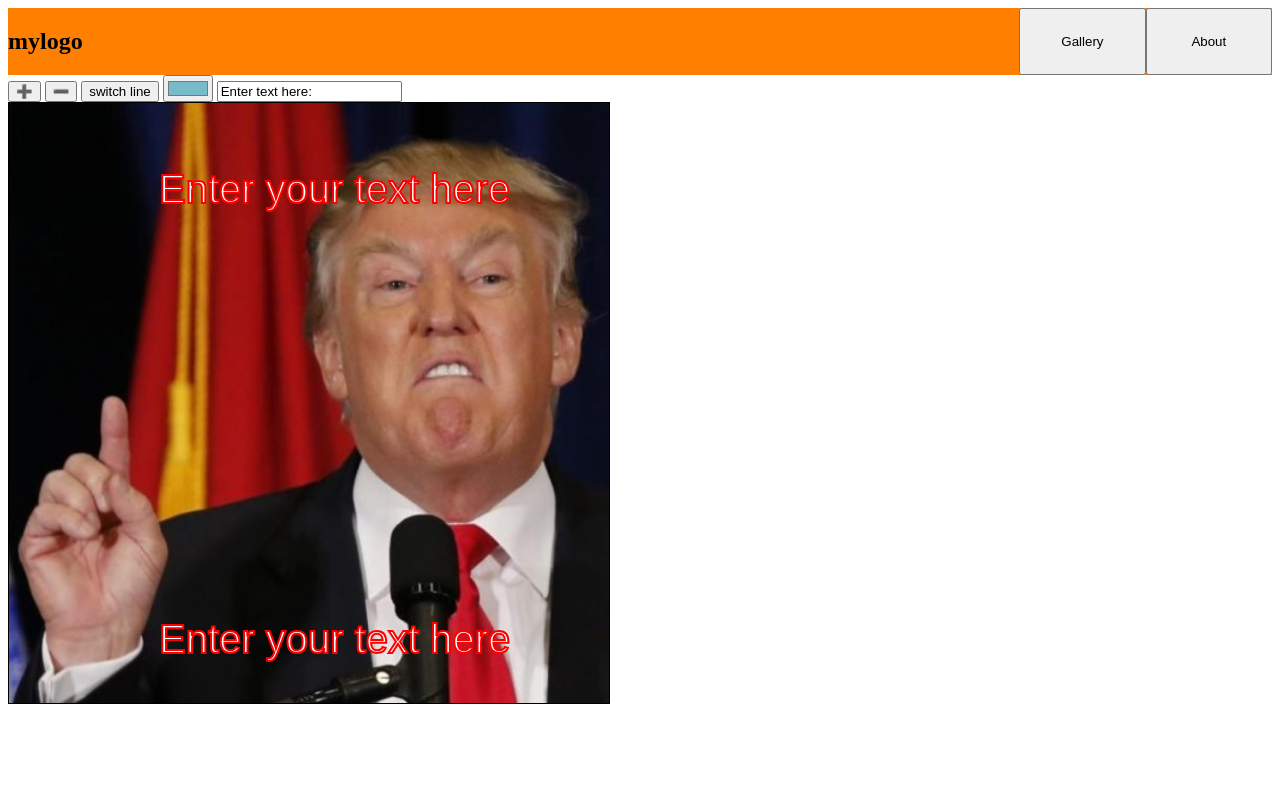
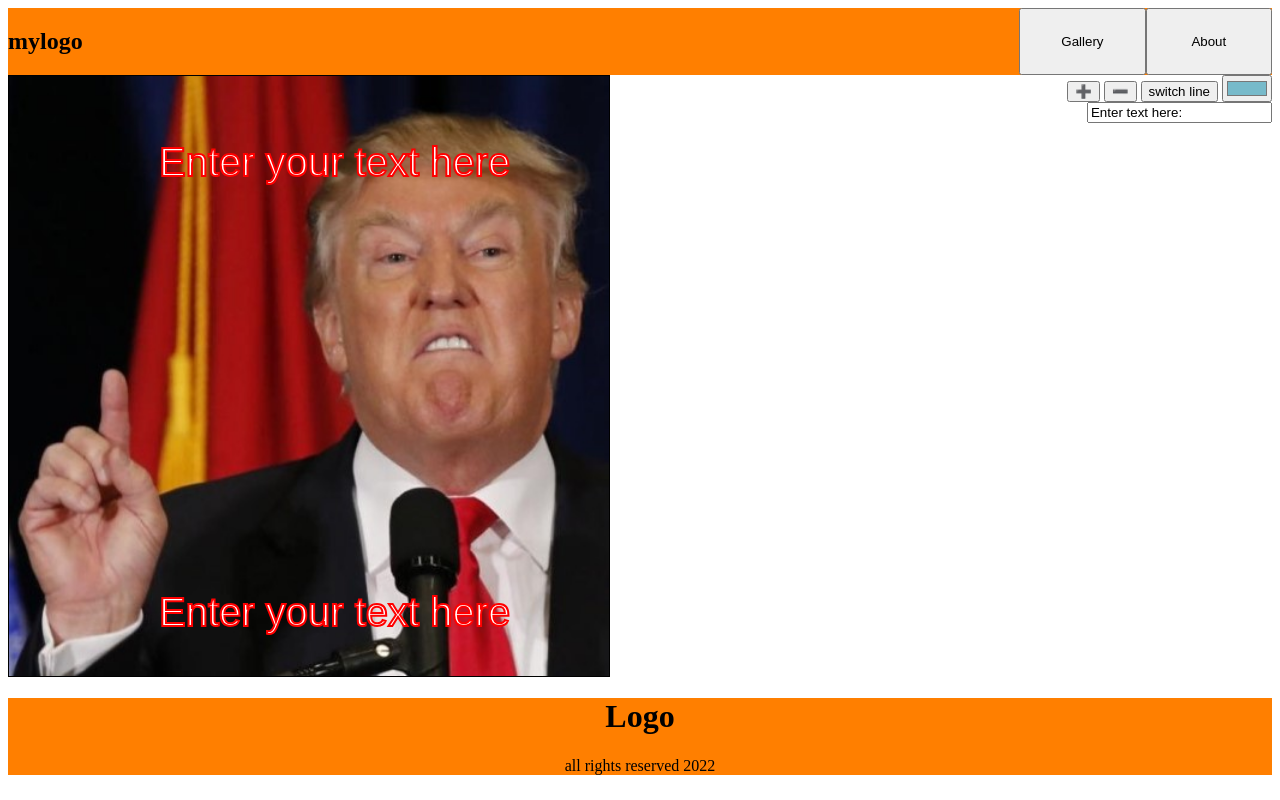
Before and after one commit to ShiranAbir/Meme-Generator, a plain HTML site: page index.html in a window 1280 px wide. Both pictures are taken after a click on the picture 208 px from the left and 295 px from the top of the page. Drawn offline with Linux system fonts and the light colour scheme.

Commit message:
Layout improvements.

```diff
--- a/index.html
+++ b/index.html
@@ -45,18 +45,23 @@
         </section>
     </section>
     <section class="editor">
+        <canvas class="canvas-editor" height="600" width="600"></canvas>
         <section>
-            <div>
+            <div class="editor-panel">
                 <button onclick="onChangeFontSize(this.innerText)">➕</button>
                 <button onclick="onChangeFontSize(this.innerText)">➖</button>
                 <button onclick="onSwitchLine()">switch line</button>
                 <input onchange="onSetColor(value)" type="color" class="color-selector" value="#77baca" />
-                <input onfocus="this.value=''" oninput="setLineTxt(this.value)" class="text-input" type="text" value="Enter text here:">
+                <input onfocus="this.value=''" oninput="setLineTxt(this.value)" class="text-input" type="text"
+                    value="Enter text here:">
             </div>
         </section>
-        <canvas class="canvas-editor" height="600" width="600"></canvas>
     </section>
-
+    <section class="about"></section>
+    <footer>
+        <h1>Logo</h1>
+        <p>all rights reserved 2022</p>
+    </footer>
 
 </body>
 
--- a/js/memeController.js
+++ b/js/memeController.js
@@ -13,12 +13,8 @@ function renderMeme() {
 
 function onImgSelect(Image) {
     setImg(Image.id)
-    var elEditor = document.querySelector('.editor')
-    var elGallery = document.querySelector('.gallery')
-    var elMainNav = document.querySelector('.desktop-home')
-    elGallery.style.display = 'none'
-    elEditor.style.display = 'block'
-    elMainNav.style.display = 'none'
+    resetMeme()
+    showEditor()
 }
 
 function onSetColor(color) {
--- a/js/memeService.js
+++ b/js/memeService.js
@@ -64,8 +64,6 @@ function setLineTxt(newtxt) {
 
 function setImg(id) {
     gMeme.selectedImgId = id
-    console.log(id)
-    console.log(gMeme)
     renderMeme()
 }
 
@@ -92,3 +90,16 @@ function switchLine() {
     }
     console.log(gMeme.selectedLineIdx)
 }
+
+function showEditor(){
+    var elEditor = document.querySelector('.editor')
+    var elGallery = document.querySelector('.gallery')
+    var elMainNav = document.querySelector('.desktop-home')
+    elGallery.style.display = 'none'
+    elEditor.style.display = 'grid'
+    elMainNav.style.display = 'none'
+}
+
+function resetMeme(){
+    gMeme
+}
--- a/main.css
+++ b/main.css
@@ -10,3 +10,6 @@
 
       /* editor style */
 @import url(styles/editor.css);
+
+      /* footer style */
+@import url(styles/footer.css);
--- a/styles/editor.css
+++ b/styles/editor.css
@@ -1,9 +1,14 @@
-
-
 .editor{
-    display: none;
+    display: grid;
+    grid-template-columns: 5fr 2fr;
+    grid-template-rows: 1fr;
 }
 
 .canvas-editor{
     border: 1px black solid;
 }
+
+.editor-panel{
+    text-align: right;
+    display: block;
+}
--- /dev/null
+++ b/styles/footer.css
@@ -0,0 +1,7 @@
+
+footer{
+    background-color: #ff7f00;
+    text-align: center;
+    display: block;
+
+}
--- a/styles/gallery.css
+++ b/styles/gallery.css
@@ -5,7 +5,8 @@
     grid-template-rows: repeat(3, 300px);
     gap: 10PX;
     background-color:#e3e3e3;
-    margin: 50px;
+    margin: auto;
+    padding: 2rem;
 }
 
 .meme-img{
```
